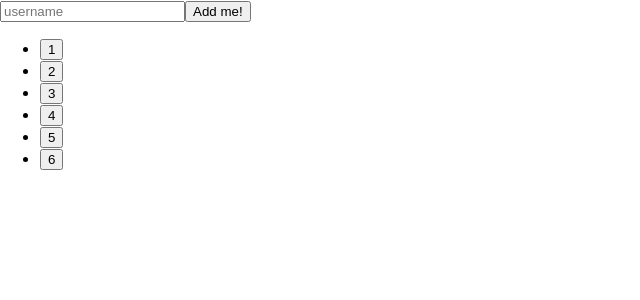
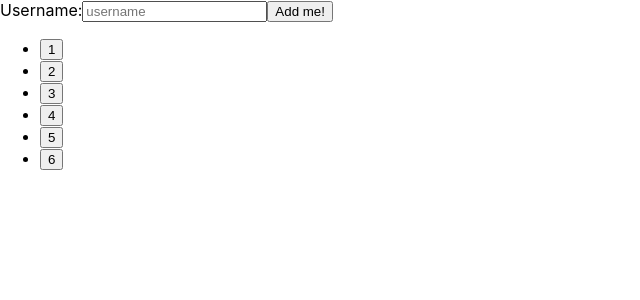
Before and after one commit to Rajayne/CRAPractice, a React (Create React App) app: page / in a window 1280 px wide. Shown: the top 300 px of the page, without its empty margins (0-640 px from the left). Built offline with nearby package versions, Linux system fonts and the light colour scheme.

Commit message:
Create handleSubmit function

```diff
--- a/src/UserForm.js
+++ b/src/UserForm.js
@@ -6,9 +6,18 @@ const UserForm = () => {
     setUsername(e.target.value);
     console.log(e.target.value);
   };
+
+  const handleSubmit = (e) => {
+    e.preventDefault();
+    alert(`Created user: ${username}`);
+  };
+
+  //Alternative: button onClick={handleSubmit}
   return (
-    <form>
+    <form onSubmit={handleSubmit}>
+      <label htmlFor="username">Username:</label>
       <input
+        id="username"
         type="text"
         placeholder="username"
         value={username}
```
Also changed, not shown: 1 other file (tests, documents, lock files or other folders).
